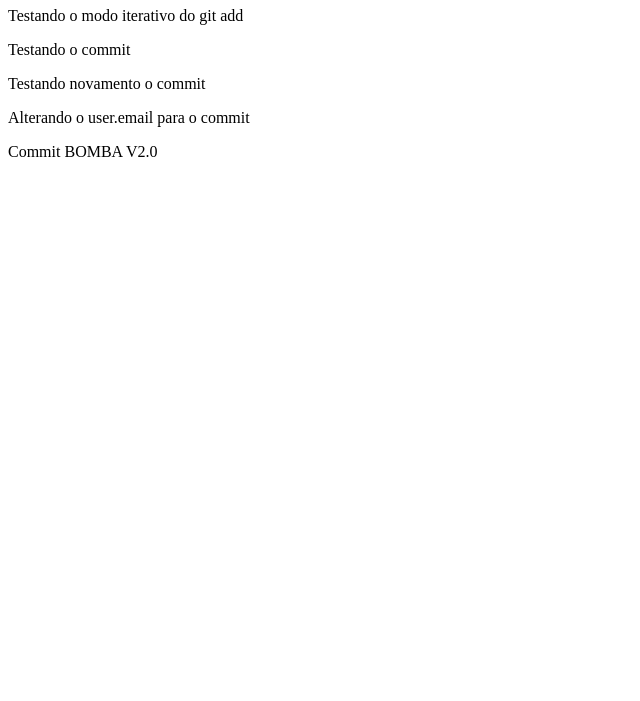
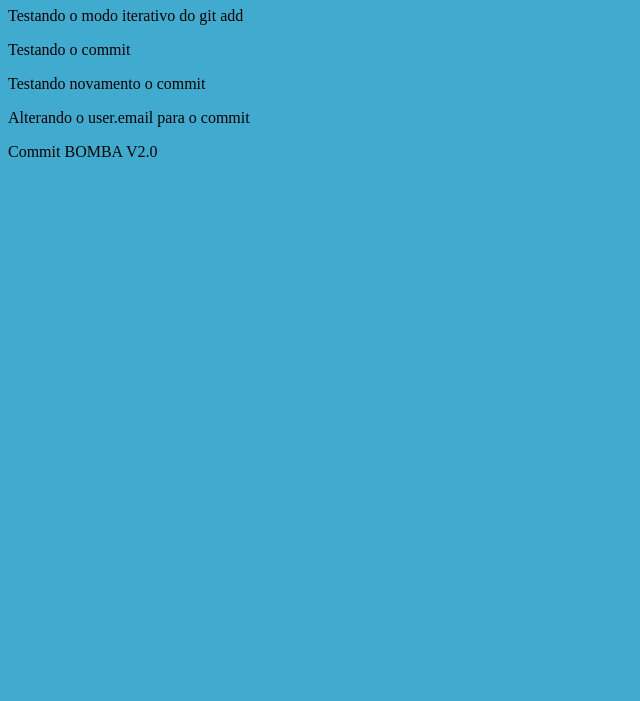
Before and after one commit to cezarcirqueira/curso-git, a plain HTML site: page index.html in a window 1280 px wide. Shown: the part 99-800 px from the top of the page, without its empty margins (0-640 px from the left). Drawn offline with Linux system fonts and the light colour scheme.

Commit message:
Commit design

```diff
--- /dev/null
+++ b/estilo.css
@@ -0,0 +1,3 @@
+body{
+	background-color:#40abcf;
+}
--- a/index.html
+++ b/index.html
@@ -1,6 +1,7 @@
 <html>
 	<head>
 		Curso GIT - Tá lá.
+		<link rel="stylesheet" href="estilo.css"/>
 	</head>
 	<body>
 		<h1>Projeto do Cézar A. Cirqueira</h1>
```
